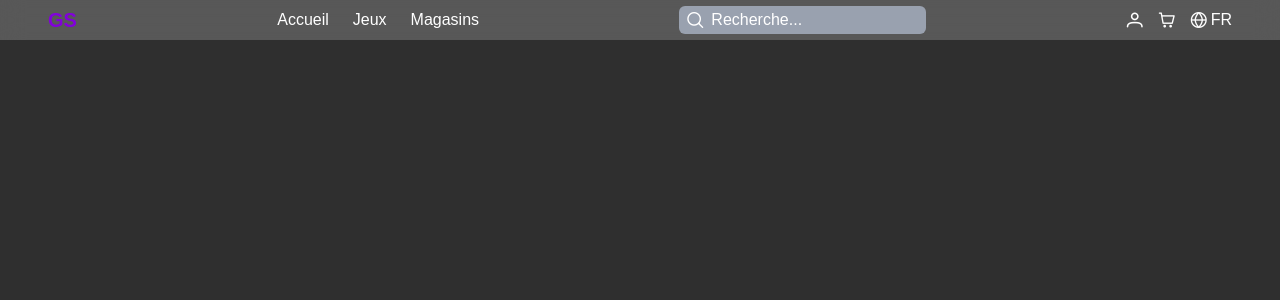
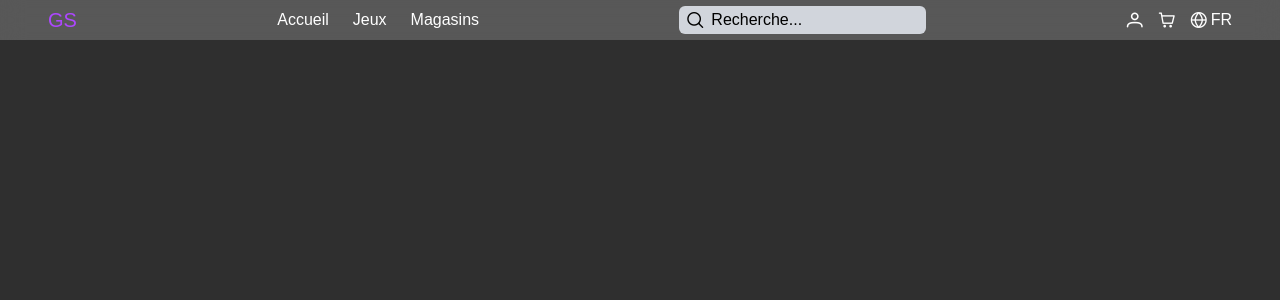
Before and after one commit to leagrnr/gameshop, a Vue app in the folder frontend/: page / in a window 1280 px wide. Shown: the top 300 px of the page. Built offline with nearby package versions, Linux system fonts and the light colour scheme.

Commit message:
change color navbar

```diff
--- a/frontend/src/components/NavBar.vue
+++ b/frontend/src/components/NavBar.vue
@@ -5,7 +5,7 @@ import InputText from 'primevue/inputtext';
 <template>
   <nav class="flex justify-between items-center h-[5vh] w-full px-12 bg-white/20 backdrop-blur-md">
     <div class="flex items-center">
-      <h1 class="text-purple-700 font-bold text-xl">GS</h1>
+      <h1 class="text-purple-500 text-xl">GS</h1>
     </div>
 
     <ul class="flex space-x-6 font-medium">
@@ -14,7 +14,7 @@ import InputText from 'primevue/inputtext';
       <li>Magasins</li>
     </ul>
 
-    <div class="flex items-center space-x-2 !bg-gray-400 !rounded-md !px-2 !h-[70%]">
+    <div class="flex items-center space-x-2 !bg-gray-300 !rounded-md !px-2 !h-[70%] !text-black">
       <i class="pi pi-search" />
       <InputText
         v-model="search"
```
